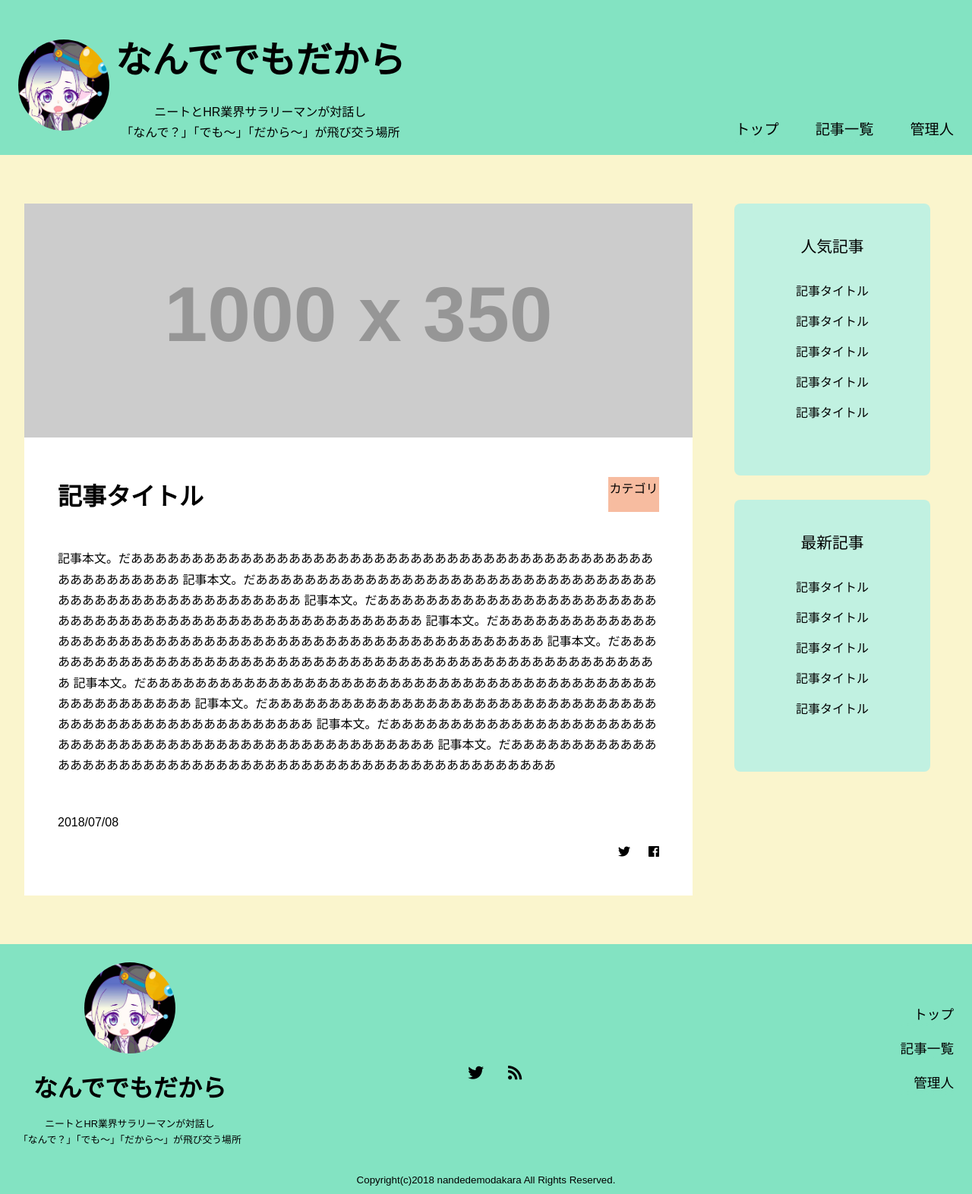
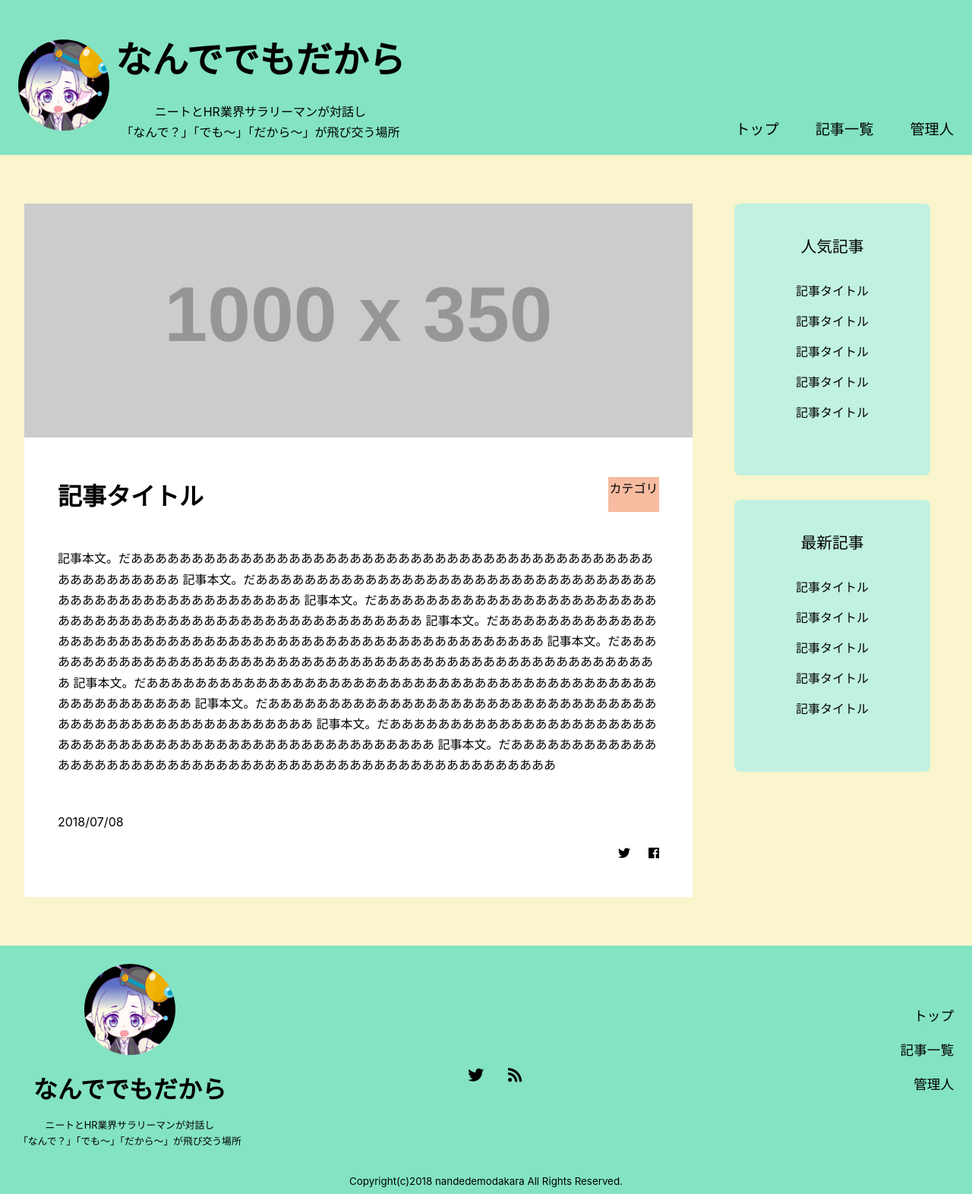
Before and after one commit to mihoijuin/Website_Career_media, a PHP site: page /single.html in a window 1280 px wide. Shown: the whole page at 76% size. Run offline with PHP 8.4, Linux system fonts and the light colour scheme; grey boxes labelled with a size stand in for pictures from a placeholder-image service; style sheets or scripts are compiled from the project's sources; some libraries are stand-ins or nearby versions.

Commit message:
font-familyをマルチデバイス対応に

```diff
--- a/css/style.css
+++ b/css/style.css
@@ -132,7 +132,7 @@ legend {
   box-sizing: border-box; }
 
 body {
-  font-family: 'BokutachinoGothic2Regular', Arial, Verdana, sans-serif;
+  font-family: -apple-system,'Segoe UI','Avenir','Helvetica Neue','Helvetica','Arial',"游ゴシック", YuGothic, "ヒラギノ角ゴ Pro", "Hiragino Kaku Gothic Pro", "メイリオ", "Meiryo", sans-serif;
   background-color: #FAF5CD; }
 
 a {
--- a/css/style.scss
+++ b/css/style.scss
@@ -134,7 +134,7 @@ legend {
 }
 
 body {
-  font-family: 'BokutachinoGothic2Regular', Arial, Verdana, sans-serif;
+  font-family: -apple-system,'Segoe UI','Avenir','Helvetica Neue','Helvetica','Arial',"游ゴシック", YuGothic, "ヒラギノ角ゴ Pro", "Hiragino Kaku Gothic Pro", "メイリオ", "Meiryo", sans-serif;
   background-color: $background_color;
 }
 
```
Also changed, not shown: 1 other file.
